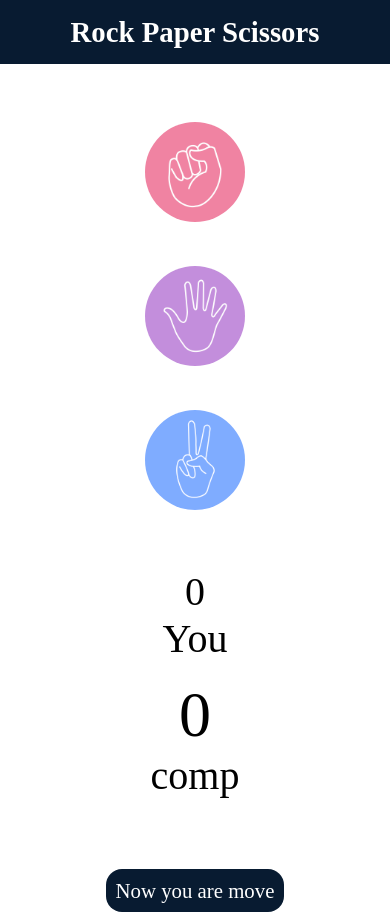
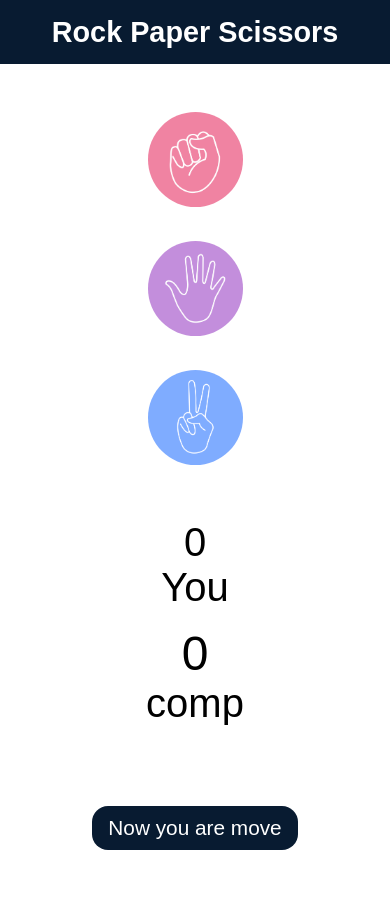
Before and after one commit to nrusingh-07/mini-project, a plain HTML site: page index.html in a window 390 px wide. After the commit the page ends 850 px from the top, so only its background shows below. Drawn offline with Linux system fonts and the light colour scheme.

Commit message:
Make website responsive

```diff
--- a/style.css
+++ b/style.css
@@ -1,7 +1,12 @@
 * {
   margin: 0;
   padding: 0;
+  box-sizing: border-box;
+}
+
+body {
   text-align: center;
+  font-family: "Poppins", sans-serif;
 }
 
 h1 {
@@ -18,11 +23,13 @@ h1 {
   display: flex;
   justify-content: center;
   align-items: center;
+  transition: transform 0.2s;
 }
 
 .choice:hover {
   cursor: pointer;
   background-color: #081b31;
+  transform: scale(1.05);
 }
 
 img {
@@ -38,20 +45,21 @@ img {
   align-items: center;
   gap: 3rem;
   margin-top: 5rem;
+  flex-wrap: wrap;
 }
 
 .score-board {
   display: flex;
   justify-content: center;
   align-items: center;
-  font-size: 4rem;
+  font-size: 3rem;
   margin-top: 3rem;
   gap: 5rem;
 }
 
 #user-score,
 #comp-score {
-  font-size: 4rem;
+  font-size: 3rem;
 }
 
 .msg-container {
@@ -62,58 +70,71 @@ img {
   background-color: #081b31;
   color: #fff;
   font-size: 2rem;
-  display: inline;
-  padding: 1rem;
+  display: inline-block;
+  padding: 1rem 2rem;
   border-radius: 1rem;
 }
-@media (max-width: 900px) {
+
+
+@media (max-width: 768px) {
   .choices {
     gap: 2rem;
+    flex-wrap: wrap;
   }
+
   .choice {
     height: 130px;
     width: 130px;
   }
+
   img {
     height: 120px;
     width: 120px;
   }
+
   .score-board {
     font-size: 3rem;
     gap: 3rem;
   }
+
   #msg {
     font-size: 1.5rem;
-    padding: 0.8rem;
+    padding: 0.8rem 1.5rem;
   }
 }
 
-@media (max-width: 600px) {
+
+@media (max-width: 480px) {
   h1 {
     font-size: 1.8rem;
     height: 4rem;
     line-height: 4rem;
   }
+
   .choices {
     flex-direction: column;
-    gap: 1.5rem;
-    margin-top: 3rem;
+    gap: 1.2rem;
+    margin-top: 2.5rem;
   }
+
   .choice {
-    height: 120px;
-    width: 120px;
+    height: 110px;
+    width: 110px;
   }
+
   img {
-    height: 100px;
-    width: 100px;
+    height: 95px;
+    width: 95px;
   }
+
   .score-board {
     flex-direction: column;
     font-size: 2.5rem;
     gap: 1rem;
   }
+
   #msg {
     font-size: 1.3rem;
-    padding: 0.6rem;
+    padding: 0.6rem 1rem;
   }
 }
```
